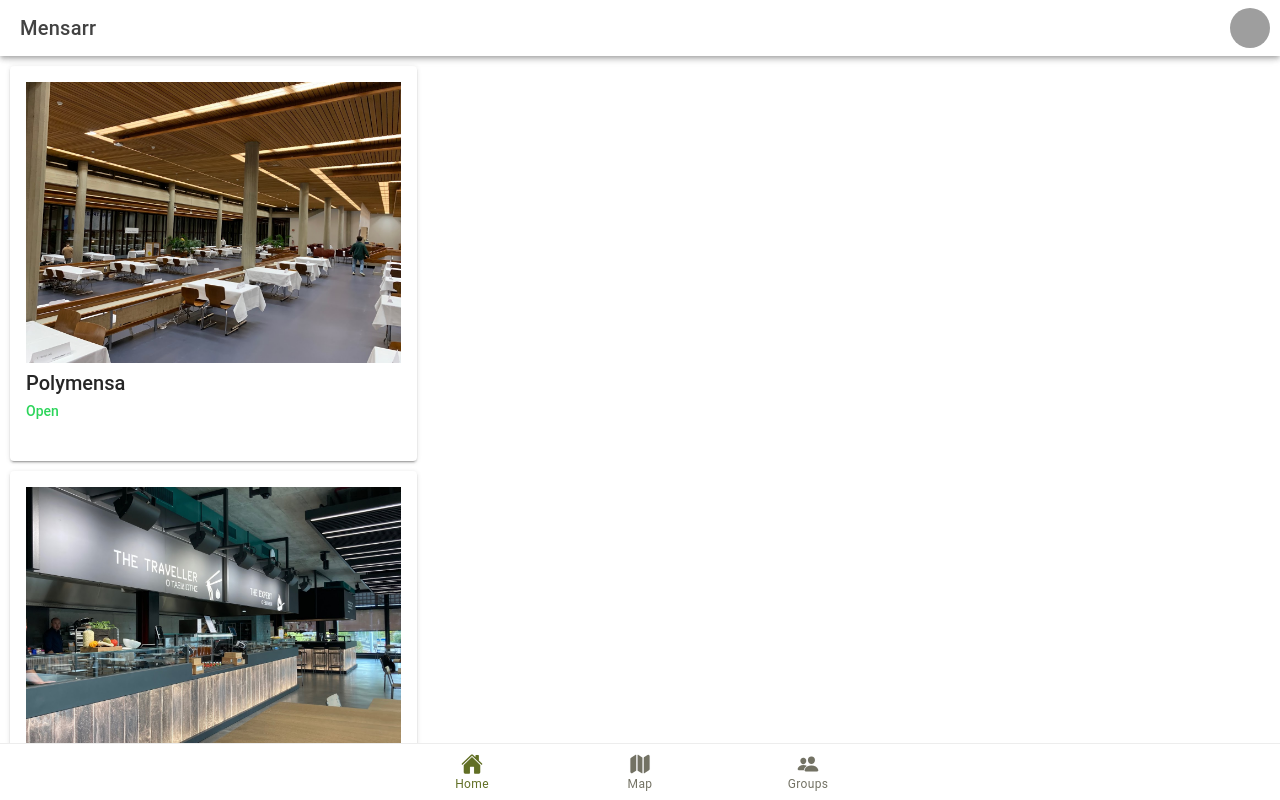
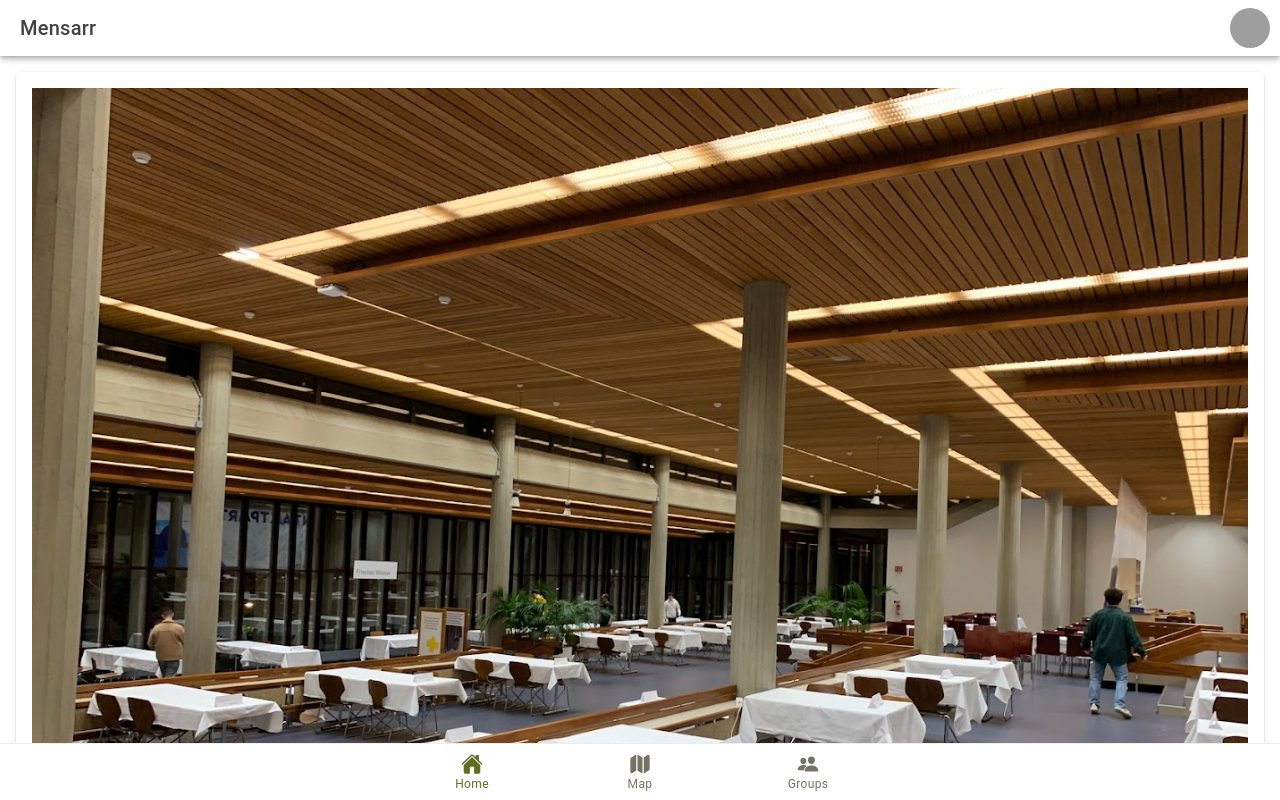
Before and after one commit to VirtCode/Hackathon24, a React (Vite) app in the folder frontend/: page /home in a window 1280 px wide. Built offline with nearby package versions, Linux system fonts and the light colour scheme; grey boxes are pictures that could not be loaded.

Commit message:
Mensas on Home and Map

```diff
--- a/frontend/package.json
+++ b/frontend/package.json
@@ -21,6 +21,7 @@
     "@ionic/react-router": "^8.0.0",
     "@types/react-router": "^5.1.20",
     "@types/react-router-dom": "^5.3.3",
+    "@vis.gl/react-google-maps": "^1.3.0",
     "ionicons": "^7.0.0",
     "react": "^18.2.0",
     "react-dom": "^18.2.0",
--- a/frontend/src/App.tsx
+++ b/frontend/src/App.tsx
@@ -47,16 +47,37 @@ import "./theme/variables.css";
 
 setupIonicReact();
 
+const mensas: Mensa[] = [
+  {
+    name: "Polymensa",
+    position: { lat: 47.376661270004625, lng: 8.546335386948527 },
+    image: "polymensa.jpg",
+    open: true,
+  },
+  {
+    name: "Archimedes",
+    position: { lat: 47.377333693765095, lng: 8.55339563884709 },
+    image: "archimedes.jpg",
+    open: false,
+  },
+  {
+    name: "UZH Zentrum",
+    position: { lat: 47.373986372527774, lng: 8.548303462614687 },
+    image: "uzh-zentrum.jpeg",
+    open: true,
+  },
+];
+
 const App: React.FC = () => (
   <IonApp>
     <IonReactRouter>
       <IonTabs>
         <IonRouterOutlet>
           <Route exact path="/home">
-            <Home />
+            <Home mensas={mensas} />
           </Route>
           <Route exact path="/map">
-            <Map />
+            <Map mensas={mensas} />
           </Route>
           <Route path="/groups">
             <Groups />
--- a/frontend/src/components/ExploreContainer.css
+++ /dev/null
@@ -1,24 +0,0 @@
-.container {
-  text-align: center;
-  position: absolute;
-  left: 0;
-  right: 0;
-  top: 50%;
-  transform: translateY(-50%);
-}
-
-.container strong {
-  font-size: 20px;
-  line-height: 26px;
-}
-
-.container p {
-  font-size: 16px;
-  line-height: 22px;
-  color: #8c8c8c;
-  margin: 0;
-}
-
-.container a {
-  text-decoration: none;
-}
--- a/frontend/src/components/ExploreContainer.tsx
+++ /dev/null
@@ -1,16 +0,0 @@
-import './ExploreContainer.css';
-
-interface ContainerProps {
-  name: string;
-}
-
-const ExploreContainer: React.FC<ContainerProps> = ({ name }) => {
-  return (
-    <div className="container">
-      <strong>{name}</strong>
-      <p>Explore <a target="_blank" rel="noopener noreferrer" href="https://ionicframework.com/docs/components">UI Components</a></p>
-    </div>
-  );
-};
-
-export default ExploreContainer;
--- /dev/null
+++ b/frontend/src/components/Share.tsx
@@ -0,0 +1,14 @@
+import { IonFab, IonFabButton, IonIcon } from "@ionic/react";
+import { add } from "ionicons/icons";
+
+function Share() {
+  return (
+    <IonFab>
+      <IonFabButton>
+        <IonIcon icon={add}></IonIcon>
+      </IonFabButton>
+    </IonFab>
+  );
+}
+
+export default Share;
--- /dev/null
+++ b/frontend/src/mensa.tsx
@@ -0,0 +1,6 @@
+type Mensa = {
+  name: string;
+  position: { lat: number; lng: number };
+  image: string;
+  open: boolean;
+};
--- a/frontend/src/pages/Groups.tsx
+++ b/frontend/src/pages/Groups.tsx
@@ -5,7 +5,6 @@ import {
   IonTitle,
   IonToolbar,
 } from "@ionic/react";
-import ExploreContainer from "../components/ExploreContainer";
 import "./Groups.css";
 
 const Groups: React.FC = () => {
@@ -22,7 +21,6 @@ const Groups: React.FC = () => {
             <IonTitle size="large">Groups</IonTitle>
           </IonToolbar>
         </IonHeader>
-        <ExploreContainer name="Groups page" />
       </IonContent>
     </IonPage>
   );
--- a/frontend/src/pages/Home.css
+++ b/frontend/src/pages/Home.css
@@ -0,0 +1,4 @@
+.home-grid {
+    border: 1px solid white;
+    height: 20vh;
+}
--- a/frontend/src/pages/Home.tsx
+++ b/frontend/src/pages/Home.tsx
@@ -1,36 +1,56 @@
 import {
   IonContent,
+  IonGrid,
   IonHeader,
   IonPage,
   IonTitle,
   IonToolbar,
+  IonRow,
+  IonCol,
 } from "@ionic/react";
 import { Swiper, SwiperSlide } from "swiper/react";
+import "swiper/css";
+import "swiper/css/navigation";
+import "swiper/css/pagination";
+import "swiper/css/scrollbar";
+import { Scrollbar } from "swiper/modules";
 import "./Home.css";
 import Header from "../components/Header";
 import MensaCard from "../components/MensaCard";
+import Share from "../components/Share";
 
-const Home: React.FC = () => {
+type HomeProps = {
+  mensas: Mensa[];
+};
+
+const Home: React.FC<HomeProps> = ({ mensas }) => {
+  const renderMensaCard = (mensa: Mensa) => {
+    return (
+      <SwiperSlide>
+        <MensaCard name={mensa.name} open={mensa.open} image={mensa.image} />
+      </SwiperSlide>
+    );
+  };
   return (
     <IonPage>
-      <Header pageTitle="Mensarr"/>
+      <Header pageTitle="Mensarr" />
       <IonContent fullscreen>
-        <Swiper slidesPerView={3} direction={"horizontal"}>
-          <SwiperSlide>
-            <MensaCard
-              name="Polymensa"
-              open={true}
-              image={"public/polymensa.jpg"}
-            />
-          </SwiperSlide>
-          <SwiperSlide>
-            <MensaCard
-              name="Archimedes"
-              open={false}
-              image={"public/archimedes.jpg"}
-            />
-          </SwiperSlide>
-        </Swiper>
+        <IonGrid className="home-grid">
+          <IonRow class="ion-align-items-start">
+            <Swiper
+              modules={[Scrollbar]}
+              direction={"horizontal"}
+              slidesPerView={1}
+            >
+              {mensas.map((mensa) => renderMensaCard(mensa))}
+            </Swiper>
+          </IonRow>
+          <IonRow class="ion-align-items-end">
+            <IonCol>
+              <Share />
+            </IonCol>
+          </IonRow>
+        </IonGrid>
         <IonHeader collapse="condense">
           <IonToolbar>
             <IonTitle size="large">Home</IonTitle>
--- a/frontend/src/pages/Map.tsx
+++ b/frontend/src/pages/Map.tsx
@@ -5,10 +5,26 @@ import {
   IonTitle,
   IonToolbar,
 } from "@ionic/react";
-import ExploreContainer from "../components/ExploreContainer";
+import {
+  APIProvider,
+  ControlPosition,
+  Map as GoogleMap,
+  Marker,
+} from "@vis.gl/react-google-maps";
 import "./Map.css";
 
-const Map: React.FC = () => {
+const API_KEY = "AIzaSyBKebKvbRFYo64Ernvats-FX4v445xlW7Y";
+const DEFAULT_LAT = 47.37643604499102;
+const DEFAULT_LONG = 8.547644304932101;
+
+type MapProps = {
+  mensas: Mensa[];
+};
+
+const Map: React.FC<MapProps> = ({ mensas }) => {
+  const renderMensaMarker = (mensa: Mensa) => {
+    return <Marker position={mensa.position} label={mensa.name} />;
+  };
   return (
     <IonPage>
       <IonHeader>
@@ -17,12 +33,19 @@ const Map: React.FC = () => {
         </IonToolbar>
       </IonHeader>
       <IonContent fullscreen>
+        <APIProvider apiKey={API_KEY}>
+          <GoogleMap
+            defaultCenter={{ lat: DEFAULT_LAT, lng: DEFAULT_LONG }}
+            defaultZoom={16}
+          >
+            {mensas.map((mensa) => renderMensaMarker(mensa))}
+          </GoogleMap>
+        </APIProvider>
         <IonHeader collapse="condense">
           <IonToolbar>
             <IonTitle size="large">Map</IonTitle>
           </IonToolbar>
         </IonHeader>
-        <ExploreContainer name="Map page" />
       </IonContent>
     </IonPage>
   );
```
Also changed, not shown: frontend/src/pages/Mensa.tsx (added, +7 -0 lines), frontend/public/uzh-zentrum.jpeg (added), 1 other file (tests, documents, lock files or other folders).
